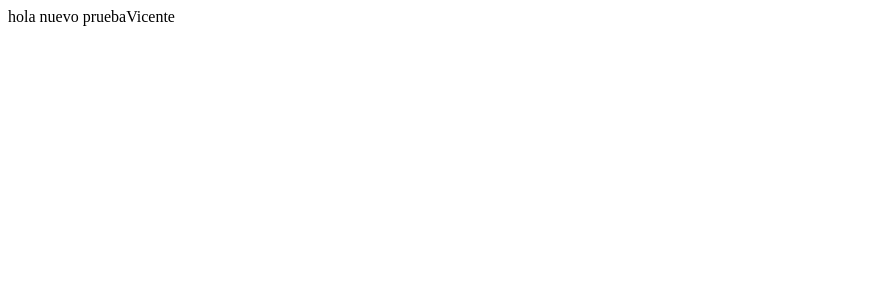
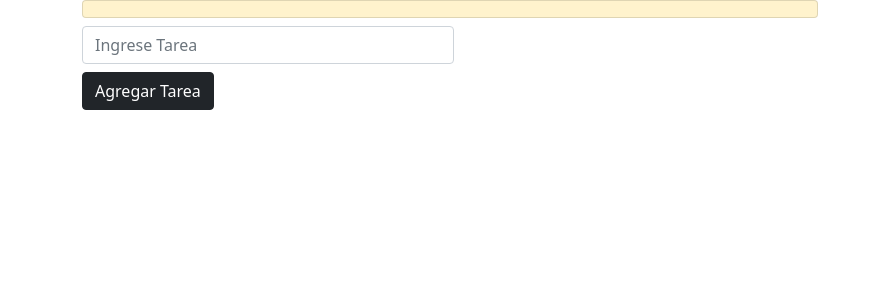
Before and after one commit to macantivbl/ReactPostWork1, a React (Create React App) app: page / in a window 1280 px wide. Shown: the top 300 px of the page, without its empty margins (0-873 px from the left). Built offline with nearby package versions, Linux system fonts and the light colour scheme.

Commit message:
Tareas
se agrego bootstrap y se creo la carpeta de tareas

```diff
--- a/public/index.html
+++ b/public/index.html
@@ -1,15 +1,16 @@
 <!DOCTYPE html>
 <html lang="en">
+
 <head>
   <meta charset="utf-8" />
   <link rel="icon" href="%PUBLIC_URL%/favicon.ico" />
   <meta name="viewport" content="width=device-width, initial-scale=1" />
   <meta name="theme-color" content="#000000" />
-    <meta
-      name="description"
-      content="Web site created using create-react-app"
-    />
+  <meta name="description" content="Web site created using create-react-app" />
   <link rel="apple-touch-icon" href="%PUBLIC_URL%/logo192.png" />
+  <link href="https://cdn.jsdelivr.net/npm/bootstrap@5.1.3/dist/css/bootstrap.min.css" rel="stylesheet"
+    integrity="sha384-1BmE4kWBq78iYhFldvKuhfTAU6auU8tT94WrHftjDbrCEXSU1oBoqyl2QvZ6jIW3" crossorigin="anonymous">
+
   <!--
       manifest.json provides metadata used when your web app is installed on a
       user's mobile device or desktop. See https://developers.google.com/web/fundamentals/web-app-manifest/
@@ -26,6 +27,7 @@
     -->
   <title>React App</title>
 </head>
+
 <body>
   <noscript>You need to enable JavaScript to run this app.</noscript>
   <div id="root"></div>
@@ -39,5 +41,9 @@
       To begin the development, run `npm start` or `yarn start`.
       To create a production bundle, use `npm run build` or `yarn build`.
     -->
+  <script src="https://cdn.jsdelivr.net/npm/bootstrap@5.1.3/dist/js/bootstrap.bundle.min.js"
+    integrity="sha384-ka7Sk0Gln4gmtz2MlQnikT1wXgYsOg+OMhuP+IlRH9sENBO0LRn5q+8nbTov4+1p"
+    crossorigin="anonymous"></script>
 </body>
+
 </html>
--- a/src/App.js
+++ b/src/App.js
@@ -1,8 +1,10 @@
+import React from "react";
+import Tarea from "./Components/Tarea";
 
 function App() {
   return (
     <div className="App">
-      hola nuevo pruebaVicente
+      <Tarea></Tarea>
     </div>
   );
 }
--- /dev/null
+++ b/src/Components/Tarea/index.js
@@ -0,0 +1,55 @@
+import React from 'react';
+
+const Tarea = () => {
+    const [task, setTask] = React.useState("");
+    const [BD_Tareas, setBD_Tareas] = React.useState(['']);
+
+    const agregarTarea = e => {
+        console.log(task);
+
+        if (setTask.length === 0) {
+            console.log('la matriz de datos esta vacia');
+            return
+        }
+        setBD_Tareas.push(...BD_Tareas, task)
+
+        setTask('')
+
+    }
+
+    return (
+        <div className='container'>
+            <div className='row'>
+                <div className='col-8'>
+                    <ul className="list-group">
+
+                        {BD_Tareas.map(printTarea => (
+                            <li className="list-group-item list-group-item-warning">
+                                {printTarea}
+                            </li>
+                        ))}
+                    </ul>
+                </div>
+            </div>
+
+            <div className="col-4">
+                <h4 className="text-center">
+                </h4>
+                <form onSubmit={agregarTarea}>
+                    <input
+                        type="text"
+                        className="form-control mb-2"
+                        placeholder="Ingrese Tarea"
+                        onChange={e => setTask(e.target.value)}
+                        value={task}
+                    />
+
+                    <button className="btn btn-dark btn-block" type="submit">Agregar Tarea</button>
+
+                </form>
+            </div>
+        </div>
+    )
+};
+
+export default Tarea;
```
Lines whose indentation alone changed are shown as unchanged.
